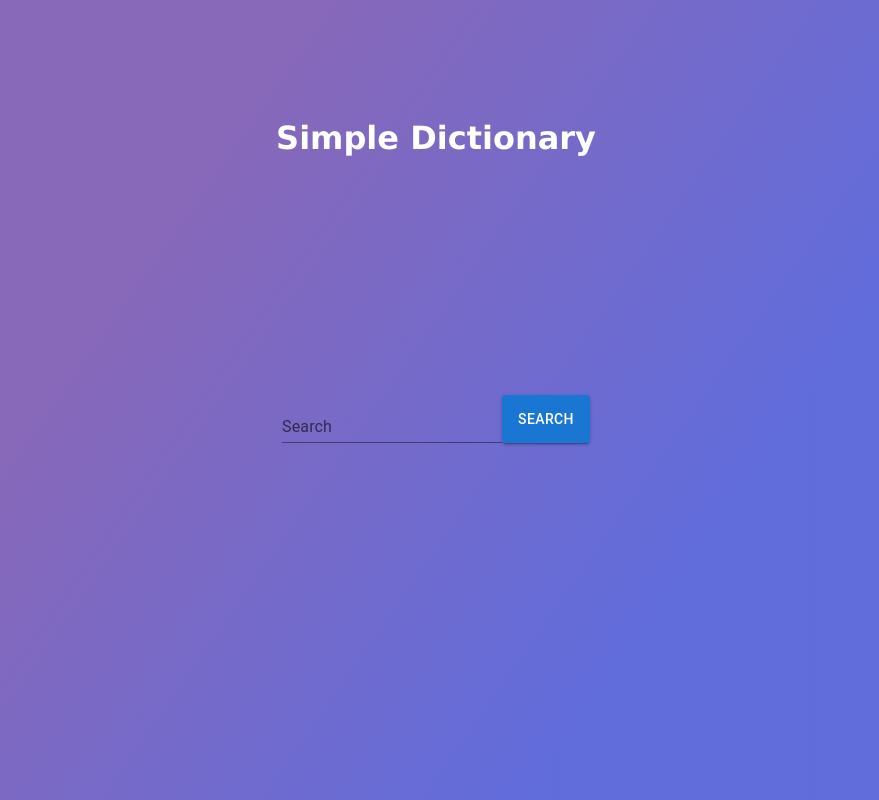
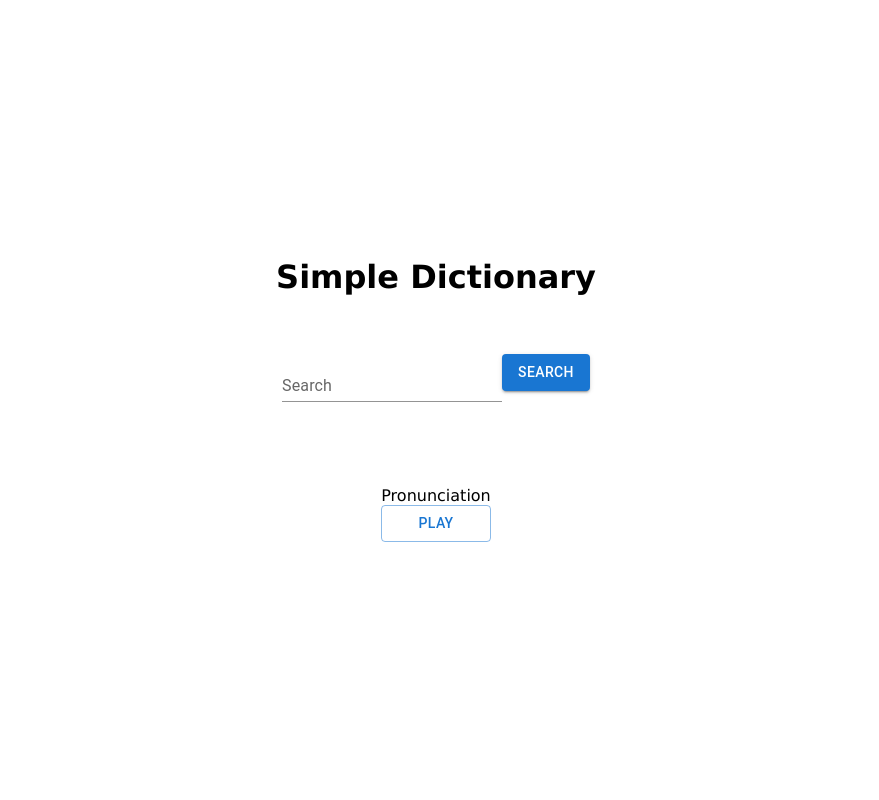
Before and after one commit to gitahievans/dictionary, a React (Create React App) app: page / in a window 1280 px wide. Shown: the whole page, without its empty margins (204-1083 px from the left). Built offline with nearby package versions, Linux system fonts and the light colour scheme.

Commit message:
Add a button for pronunciation

```diff
--- a/src/App.css
+++ b/src/App.css
@@ -7,34 +7,25 @@ margin: 0;
 .container {
     height: 100vh;
     width: 100vw;
-    background: linear-gradient(-55deg, rgba(57, 71, 210, 0.7970779376203606) 30%, rgba(84, 40, 156, 0.7018398423822654) 71%);
     display: flex;
     flex-direction: column;
     align-items: center;
-    justify-content: space-around;
-    color: white;
+    justify-content: center;
 }
-
-.container h1 {
-    margin-top: 0px;
-}
-
-/* word form */
-.form {
-    width: fit-content;
+.sub-cont{
+    height: 50%;
+    width: 30%;
     display: flex;
+    flex-direction: column;
+    justify-content: space-evenly;
+    align-items: center;
 }
 
 .results {
     display: flex;
     flex-direction: column;
-    align-items: flex-start;
-    max-width: 40%;
 }
 
-.results:hover {
-    display: none;
-}
 
 .word,
 .mean,
@@ -43,10 +34,10 @@ margin: 0;
 }
 
 .word {
-    font-size: 20px;
+    font-size: 15px;
 }
 
 .tags {
-    color: rgb(54, 19, 77);
+    color: rgb(0, 217, 255);
     font-size: 17px;
 }
--- a/src/App.js
+++ b/src/App.js
@@ -24,6 +24,7 @@ function App() {
 
   return (
     <div className="container">
+      <div className="sub-cont">
         <h1>Simple Dictionary</h1>
         <WordForm onHandleUpdate={handleUpdateResults} />
         <ResultsPage
@@ -34,6 +35,7 @@ function App() {
           meaning={wordMeaning}
         />
       </div>
+    </div>
   );
 }
 export default App;
--- a/src/ResultsPage.js
+++ b/src/ResultsPage.js
@@ -1,5 +1,7 @@
 import { Grid } from "@mui/material";
 import React from "react";
+import Voice from "./Voice";
+
 
 function ResultsPage({ ourWord, example, meaning, wordData }) {
   return (
@@ -16,6 +18,7 @@ function ResultsPage({ ourWord, example, meaning, wordData }) {
         {wordData ? <span className="tags">Example: </span> : null}
         {example}
       </div>
+      <Voice/>
     </div>
   );
 }
--- /dev/null
+++ b/src/Voice.js
@@ -0,0 +1,15 @@
+import React from "react";
+import Button from "@mui/material/Button";
+
+const Voice = () => {
+  return (
+    <>
+      <span>Pronunciation</span>
+      <Button color="primary" variant="outlined" type="submit">
+        Play
+      </Button>
+    </>
+  );
+};
+
+export default Voice;
--- a/src/index.js
+++ b/src/index.js
@@ -1,6 +1,5 @@
 import React from "react";
 import ReactDOM from "react-dom/client";
-import "./index.css";
 import App from "./App";
 
 const root = ReactDOM.createRoot(document.getElementById("root"));
@@ -9,7 +8,3 @@ root.render(
     <App />
   </React.StrictMode>
 );
-
-// If you want to start measuring performance in your app, pass a function
-// to log results (for example: reportWebVitals(console.log))
-// or send to an analytics endpoint. Learn more: https://bit.ly/CRA-vitals
```
Also changed, not shown: src/index.css (deleted). Lines whose indentation alone changed are shown as unchanged.
